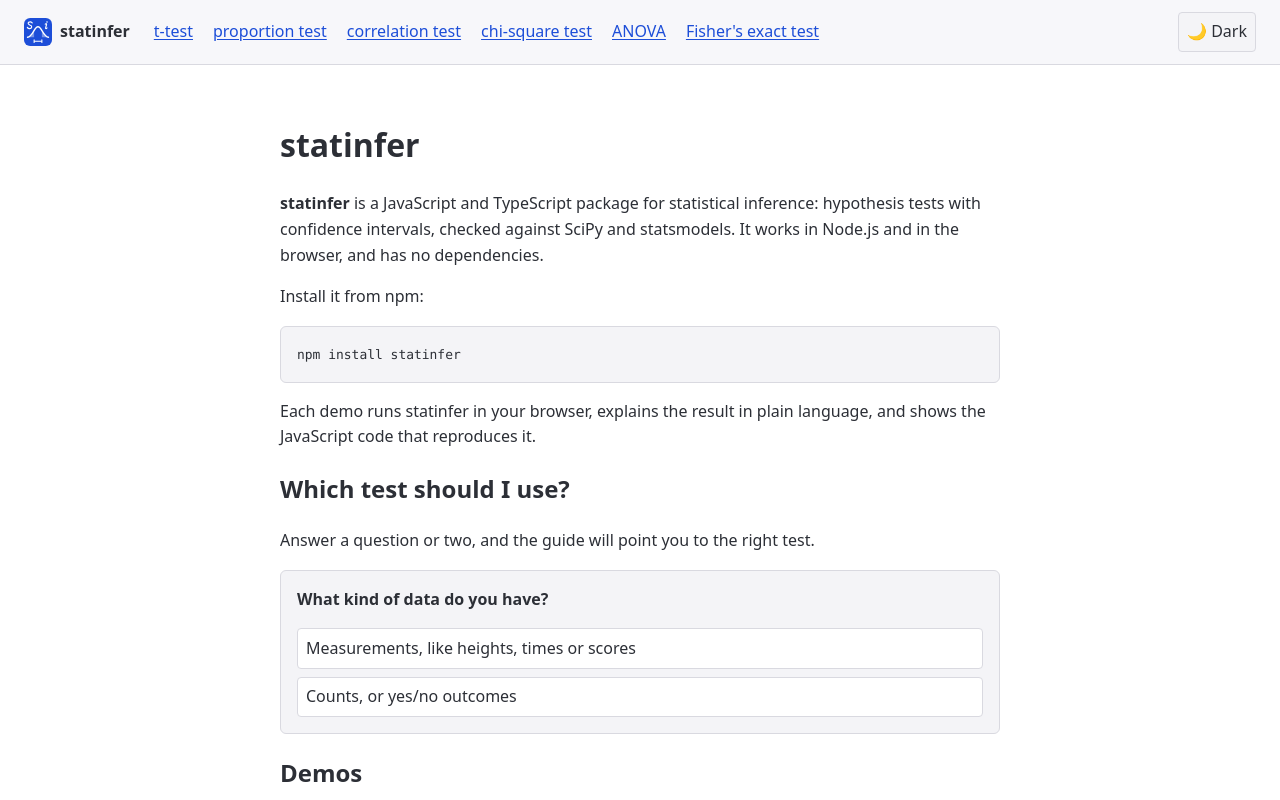
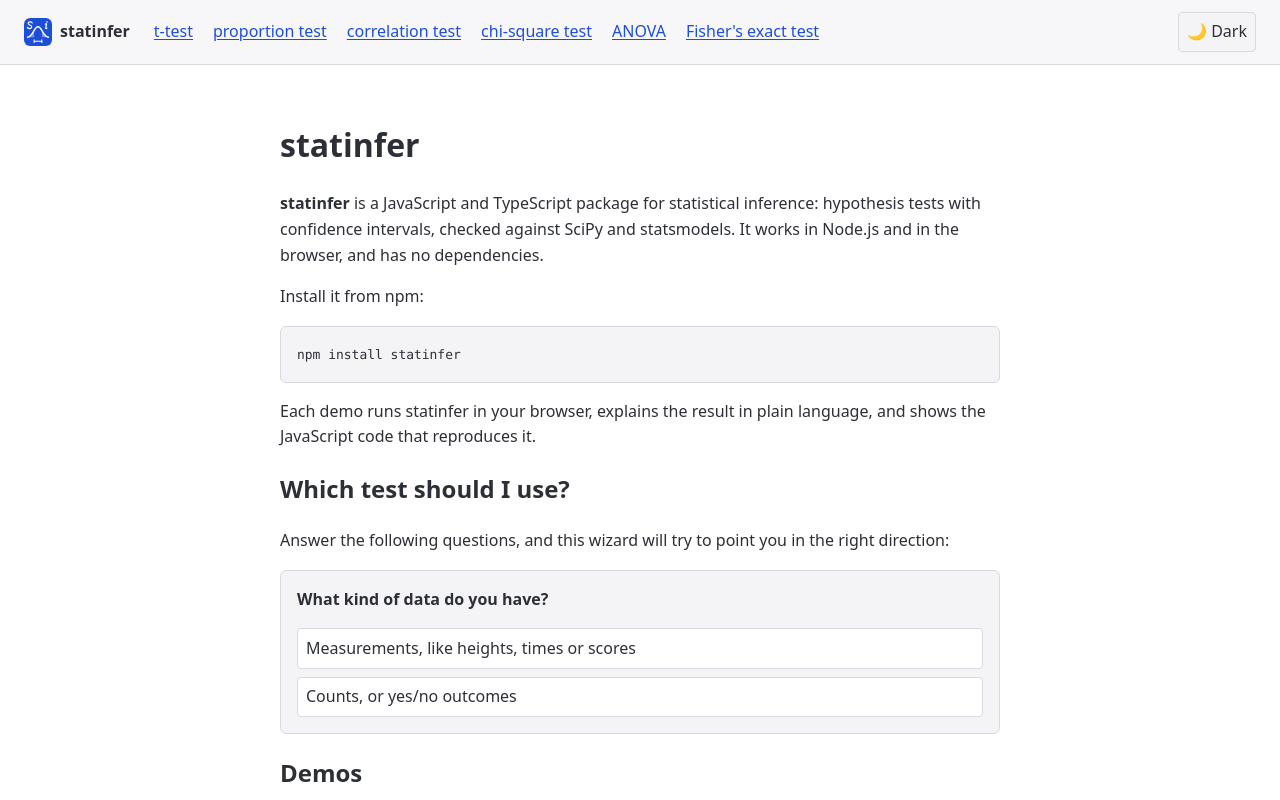
Before and after one commit to leehart3000/statinfer, a Next.js app in the folder demo/: page / in a window 1280 px wide. Shown: the top 800 px of the page. Built offline with nearby package versions, Linux system fonts and the light colour scheme.

Commit message:
Leave Mermaid blocks unhighlighted in the API docs, and reword the guide's introduction

```diff
--- a/demo/src/app/page.tsx
+++ b/demo/src/app/page.tsx
@@ -20,7 +20,7 @@ export default function Home() {
         JavaScript code that reproduces it.
       </p>
       <h2>Which test should I use?</h2>
-      <p>Answer a question or two, and the guide will point you to the right test.</p>
+      <p>Answer the following questions, and this wizard will try to point you in the right direction:</p>
       <TestGuide />
       <h2>Demos</h2>
       <ul>
```
Also changed, not shown: 1 other file (tests, documents, lock files or other folders).
